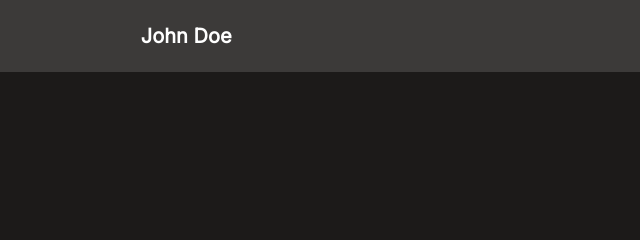
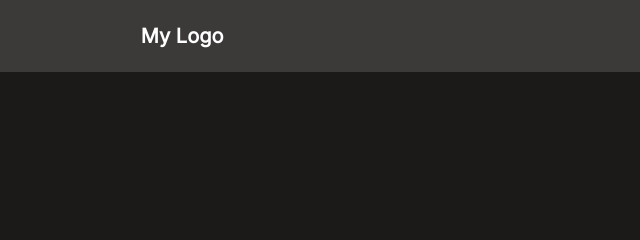
Before and after one commit to billymohajeri/MyPortfolio, a website: page index.html in a window 1280 px wide. Shown: the top 240 px of the page, 0-640 px from the left. Drawn offline with Linux system fonts and the light colour scheme.

Commit message:
Make changes to image and make it ready for transition

```diff
--- a/index.html
+++ b/index.html
@@ -29,7 +29,7 @@
   <body>
     <header>
       <nav class="toolbar">
-        <a href="#" class="left-menu-item">John Doe</a>
+        <a href="#" class="left-menu-item">My Logo</a>
         <section class="desktop-only">
           <a href="#projects-section" class="desktop-right-menu-item"
             >Portfolio</a
--- a/styles.css
+++ b/styles.css
@@ -695,6 +695,7 @@ textarea::-webkit-input-placeholder {
     width: 55vw;
     max-width: 684px;
     display: inline-flex;
+    opacity: 50%;
   }
 
   .last-project {
```
